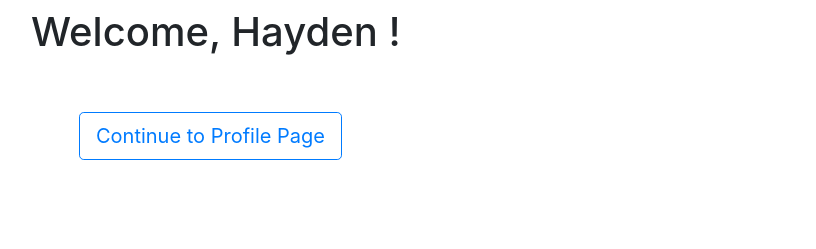
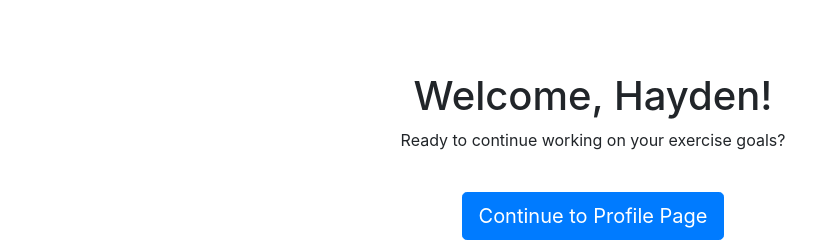
Before and after one commit to kimberlyvo21/Adv-Software-Project, a Django app: page / in a window 1280 px wide. Shown: the top 249 px of the page, without its empty margins (47-863 px from the left). Run offline with Django 3.2, Linux system fonts and the light colour scheme; a user stored in the database is signed in; some libraries are stand-ins or nearby versions.

Commit message:
styled index page

```diff
--- a/social_app/templates/social_app/index.html
+++ b/social_app/templates/social_app/index.html
@@ -12,23 +12,30 @@
 </head>
 
 <body>
-  <!----<h1>My Google Login Project</h1>--->
   {% if user.is_authenticated %}
   <div class="container p-2">
+    <div class = "center">
     <meta http-equiv="refresh" content="time; URL=social_app/profile">
-    <h1>Welcome, {{ user.username }} !</h1>
-    <button type="button" class="btn btn-outline-primary btn-lg m-5">
-      <a href="{% url 'social_app:profile' user.email %}">Continue to Profile Page</a>
-    </button>
+    <div class = "p-2 mt-3">
+    <h1 style="text-align:center">Welcome, {{ user.username }}!</h1>
+    <p style="text-align:center"> Ready to continue working on your exercise goals? </p>
+    <div align = "center" class = "p-4">
+      <a class ="btn btn-primary btn-lg"  href="{% url 'social_app:profile' user.email %}">Continue to Profile Page</a>
+    </div>
+    </div>
+    <div align = "center">
+    <img class = "center" src = "https://i.pinimg.com/originals/6a/3d/2e/6a3d2e7f41c7cd81a7905087df1e19fd.jpg">
+    </div>
+    </div>
   </div>
   {% else %}
   <div class="container p-4">
     <div class="center">
       <div class="card">
-        <h1 class="p-4" align="center">My Google Login Project</h1>
-        <button type="button" class="btn btn-outline-primary btn-lg m-5">
-          <a href="{% provider_login_url 'google' %}">Login with Google</a>
-        </button>
+        <h1 class="p-4" align="center">Get Started with Google Login!</h1>
+        <div class = "p-3" align = "center">
+          <a class ="btn btn-primary btn-lg" href="{% provider_login_url 'google' %}">Login with Google</a>
+        </div>
       </div>
       {% endif %}
     </div>
```
